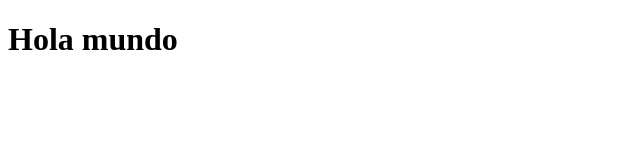
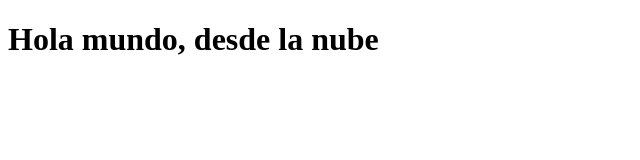
Before and after one commit to karimOCB/GitTest, a plain HTML site: page index.html in a window 1280 px wide. Shown: the whole page, without its empty margins (0-640 px from the left). Drawn offline with Linux system fonts and the light colour scheme.

Commit message:
Update index.html

```diff
--- a/index.html
+++ b/index.html
@@ -6,6 +6,6 @@
     <title>Document</title>
 </head>
 <body>
-    <h1>Hola mundo</h1>
+    <h1>Hola mundo, desde la nube</h1>
 </body>
 </html>
```
